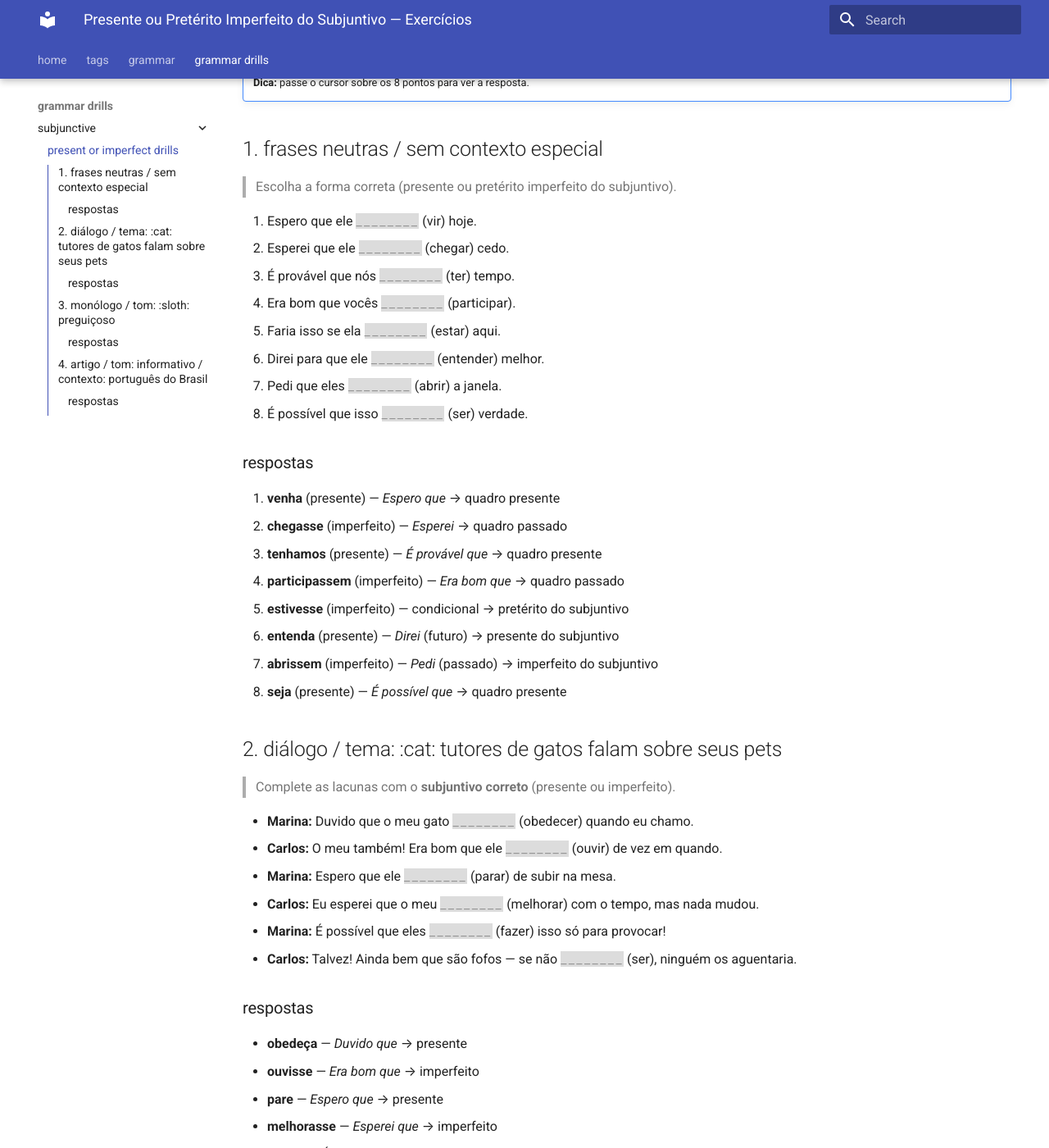
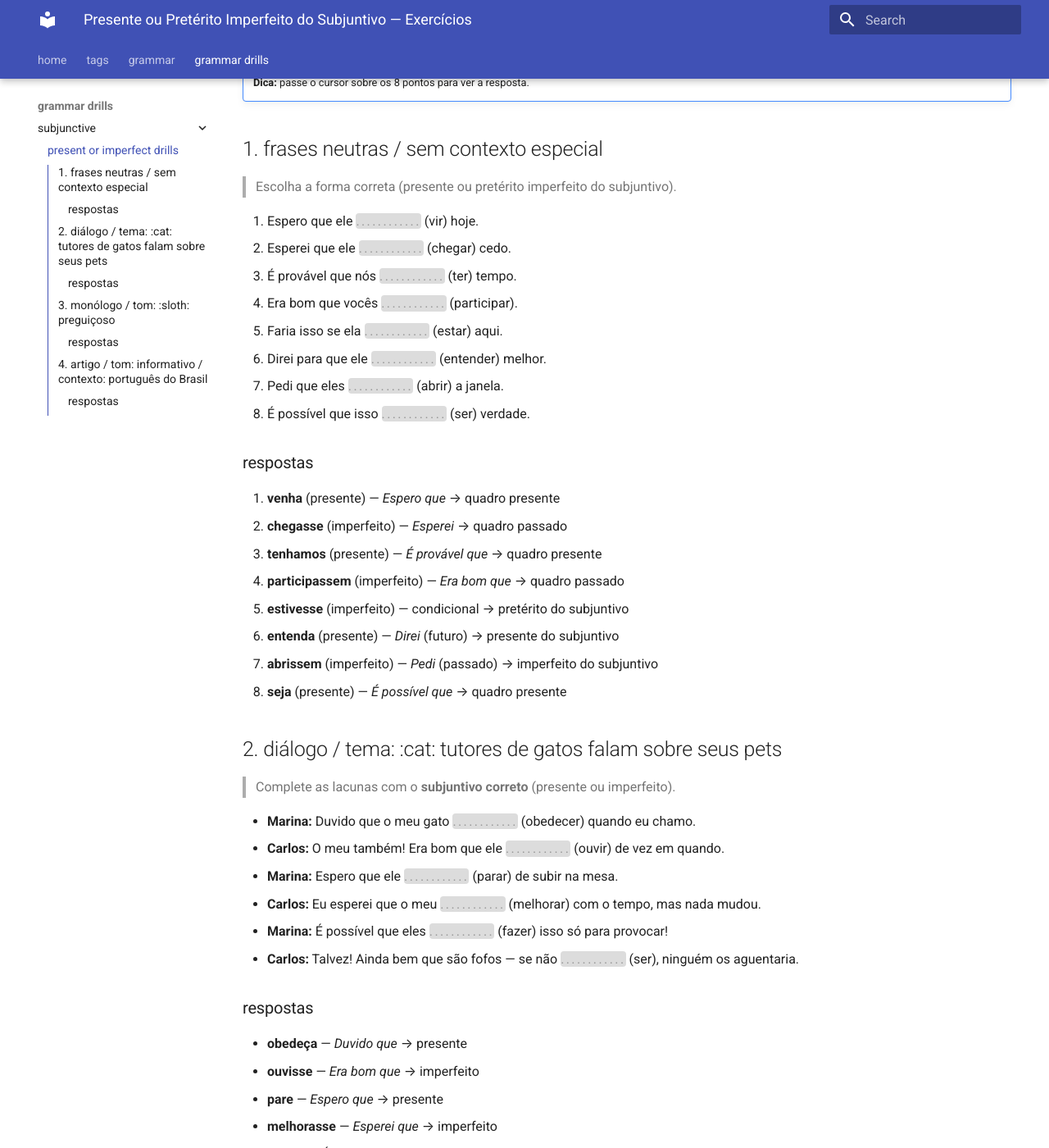
Before and after one commit to jiwanski/topicalia-langs-pt, an MkDocs documentation site: the page built from docs/grammar-drills/subjunctive/present-or-imperfect.md, in a window 1280 px wide and 1400 px high, scrolled down 301 px. Shown: the whole window at 82% size. Built offline with MkDocs 1.6.1 and Material for MkDocs 9.7.7, drawn with Linux system fonts in a browser that asks for light colours.

Commit message:
better display of "attr"

```diff
--- a/docs/assets/extra.css
+++ b/docs/assets/extra.css
@@ -11,11 +11,13 @@ abbr.blank {
   text-decoration: none;
   cursor: help;
   line-height: 1.2;
+  border-radius: 0.2rem;
 }
 
 /* dotted placeholder (visible even without hover) */
 abbr.blank::before {
   content: "········";
+  content: "............";
   color: var(--md-default-fg-color--lighter);
   letter-spacing: 0.15em;
 }
@@ -46,11 +48,11 @@ abbr.blank:hover::after {
 }
 
 /* Underscore version */
-abbr.blank::before {
+/* abbr.blank::before {
   content: "________";
   color: var(--md-default-fg-color--lighter);
   letter-spacing: 0.15em;
-}
+} */
 
 /* “Empty box” version */
 
```
